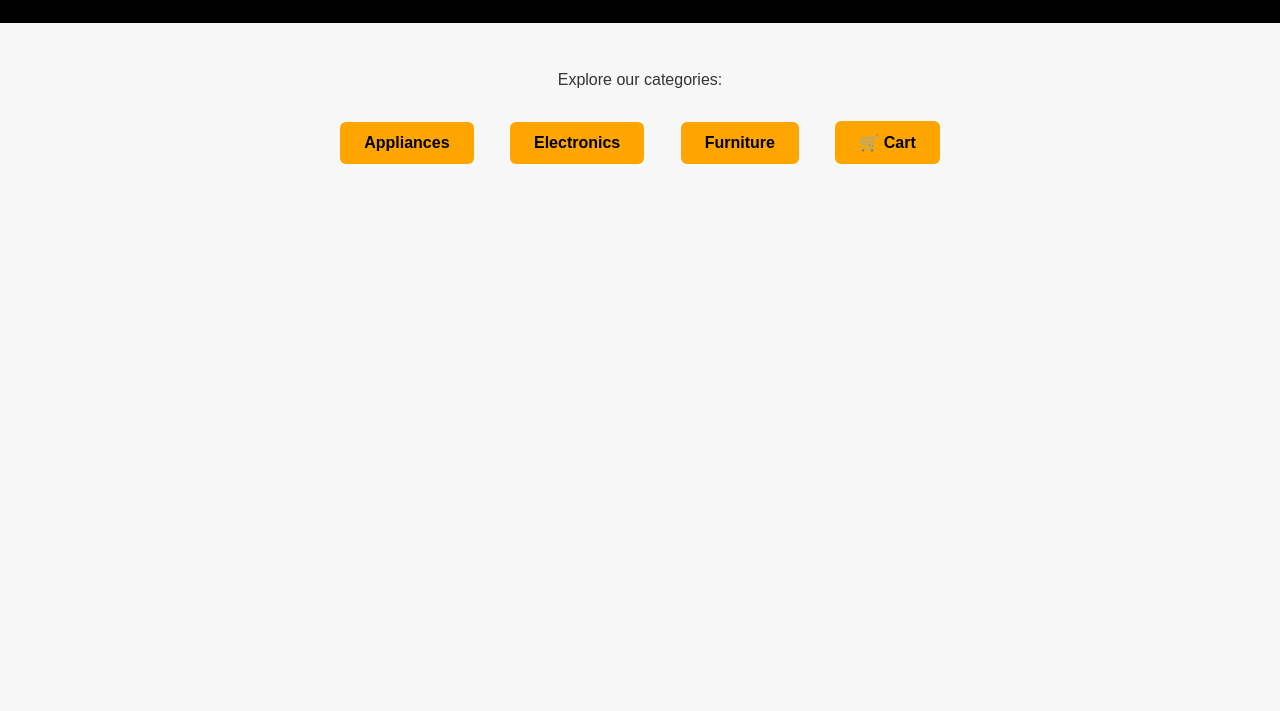
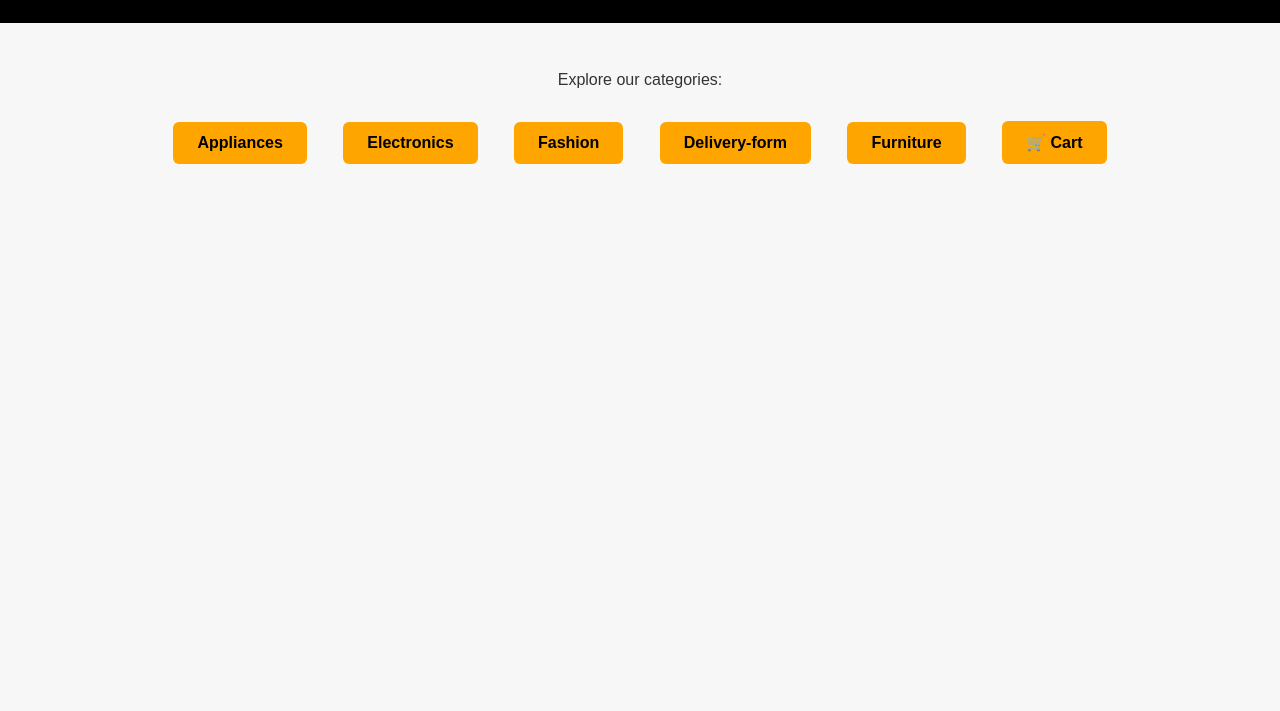
Before and after one commit to Phaneesh-naik/shopeasy-appliances, a plain HTML site: page index.html in a window 1280 px wide. Shown: the part 89-800 px from the top of the page. Drawn offline with Linux system fonts and the light colour scheme.

Commit message:
index.html

```diff
--- a/index.html
+++ b/index.html
@@ -45,6 +45,9 @@
     <p>Explore our categories:</p>
     <a href="appliances.html">Appliances</a>
     <a href="electronics.html">Electronics</a>
+<a href="fashion.html">Fashion</a>
+<a href="delivery-form.html">Delivery-form</a>
+
     <a href="furniture.html">Furniture</a>
     <a href="cart.html">🛒 Cart</a>
   </main>
```
